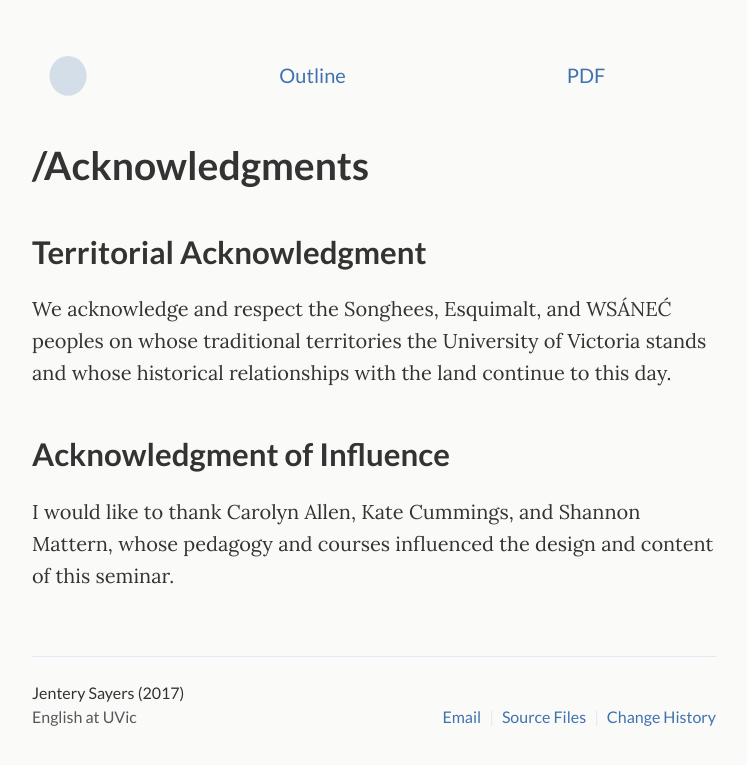
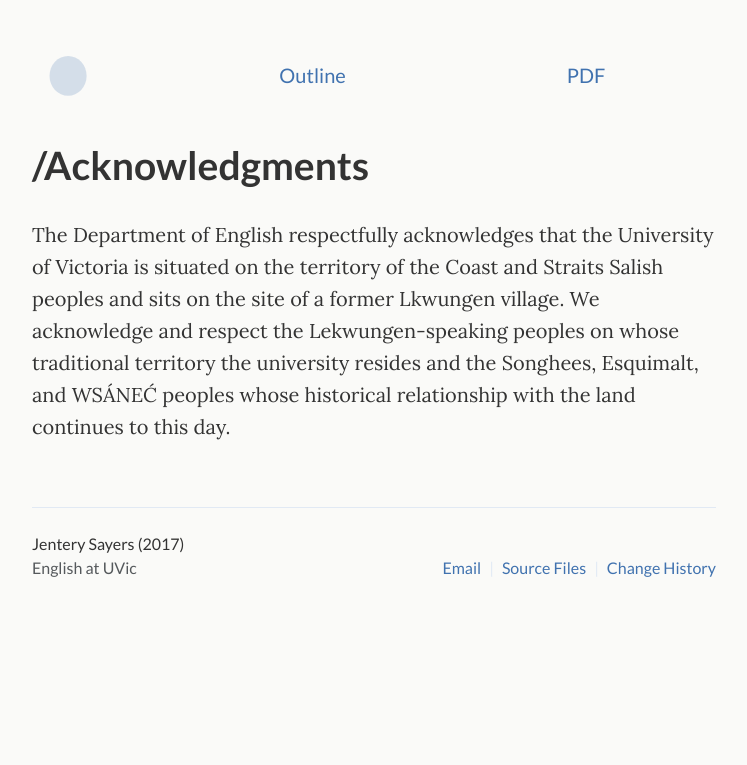
Before and after one commit to jentery/429c, a Jekyll site: the page built from _pages/acknowledgments.md, in a window 1280 px wide. Shown: the top 765 px of the page, without its empty margins (266-1013 px from the left). Built offline with Jekyll 4.4.1, drawn with Linux system fonts in a browser that asks for light colours.

Commit message:
Update acknowledgments.md

```diff
--- a/_pages/acknowledgments.md
+++ b/_pages/acknowledgments.md
@@ -5,9 +5,4 @@ permalink: acknowledgments/
 subtitle: /Acknowledgments
 ---
 
-## Territorial Acknowledgment
-We acknowledge and respect the Songhees, Esquimalt, and WSÁNEĆ peoples on whose traditional territories the University of Victoria stands and whose historical relationships with the land continue to this day.
-
-## Acknowledgment of Influence
-
-I would like to thank Carolyn Allen, Kate Cummings, and Shannon Mattern, whose pedagogy and courses influenced the design and content of this seminar.
+The Department of English respectfully acknowledges that the University of Victoria is situated on the territory of the Coast and Straits Salish peoples and sits on the site of a former Lkwungen village. We acknowledge and respect the Lekwungen-speaking peoples on whose traditional territory the university resides and the Songhees, Esquimalt, and WSÁNEĆ peoples whose historical relationship with the land continues to this day.
```
